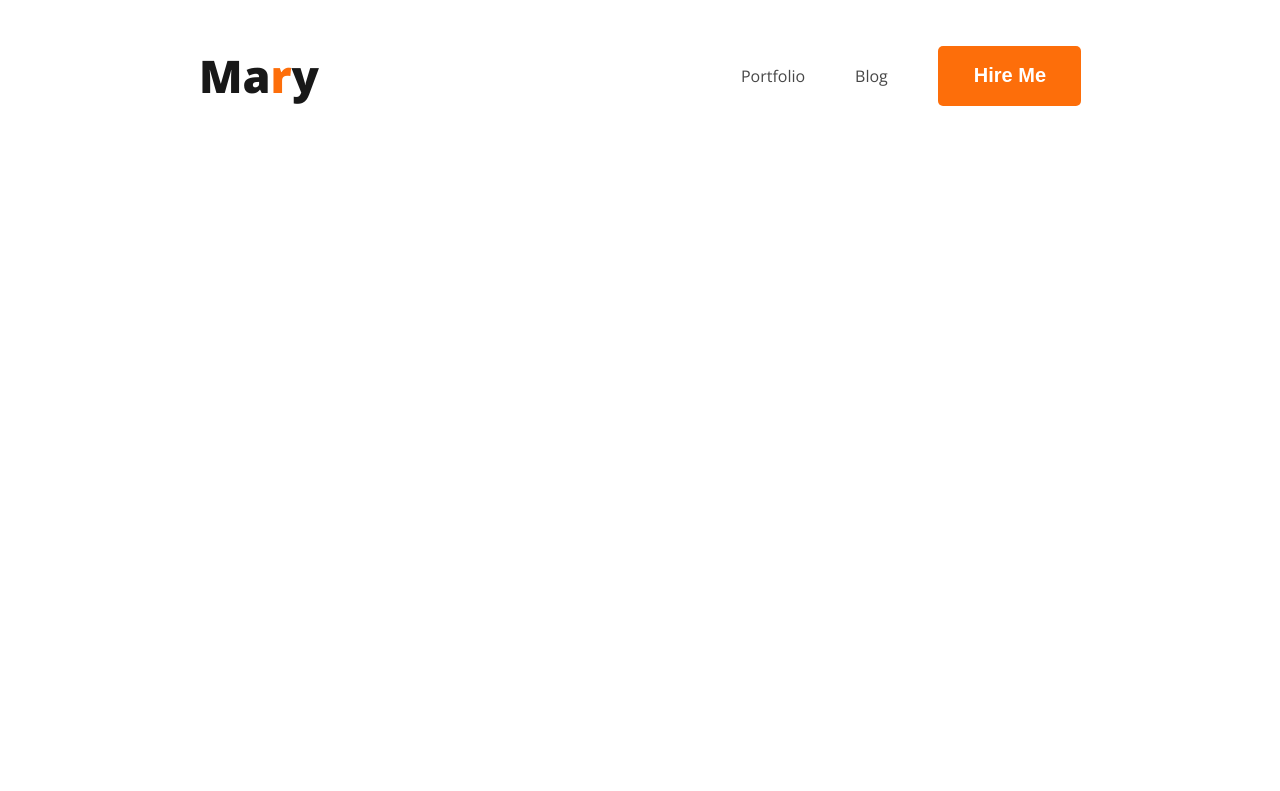
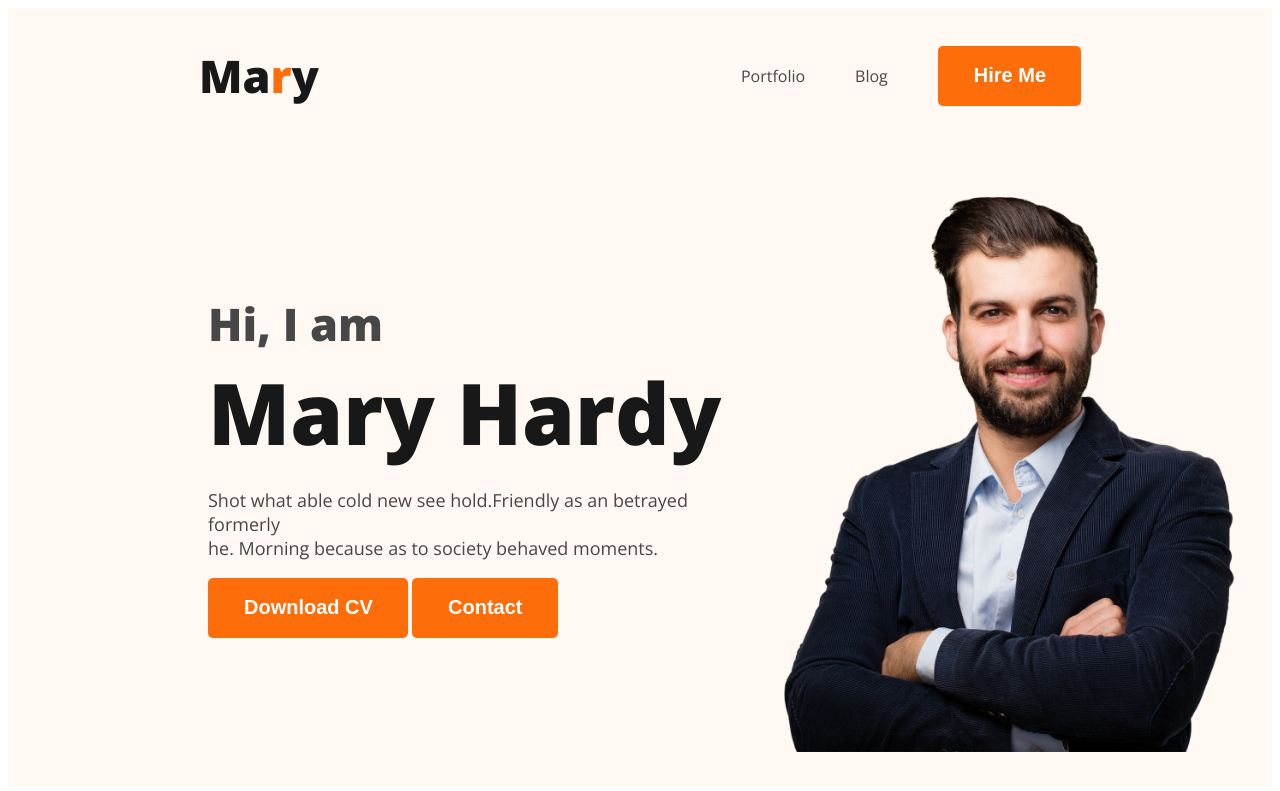
Before and after one commit to anikshajol/developer-portfolio, a plain HTML site: page index.html in a window 1280 px wide. Drawn offline with nearby package versions, Linux system fonts and the light colour scheme.

Commit message:
banner add

```diff
--- a/index.html
+++ b/index.html
@@ -18,7 +18,7 @@
   </head>
   <body>
     <!-- header section start -->
-    <header>
+    <header class="header">
       <nav>
         <h2 class="nav-title">Ma<span class="text-primary">r</span>y</h2>
         <ul>
@@ -27,6 +27,23 @@
           <li><button class="btn-primary">Hire Me</button></li>
         </ul>
       </nav>
+
+      <div class="banner">
+        <section class="banner-content">
+          <h4 class="banner-greetings">Hi, I am</h4>
+          <h2 class="banner-title">Mary Hardy</h2>
+          <p class="banner-para">
+            Shot what able cold new see hold.Friendly as an betrayed formerly
+            <br />
+            he. Morning because as to society behaved moments.
+          </p>
+          <button class="btn-primary">Download CV</button>
+          <button class="btn-primary">Contact</button>
+        </section>
+        <section class="banner-image">
+          <img src="./images/hardy.png" class="profile-img" alt="" />
+        </section>
+      </div>
     </header>
     <!-- header section end -->
     <!-- main section start -->
--- a/style.css
+++ b/style.css
@@ -9,7 +9,7 @@ body {
 }
 .btn-primary {
   border-radius: 5px;
-  background: #fd6e0a;
+  background-color: #fd6e0a;
   color: white;
   border: 0;
   font-size: 20px;
@@ -42,3 +42,38 @@ nav > ul li a {
   text-decoration: none;
   margin-right: 50px;
 }
+
+/* header style */
+
+.header {
+  background: #fff8f3;
+}
+
+.banner {
+  padding: 30px 30px 30px 200px;
+  display: flex;
+  align-items: center;
+  justify-content: space-between;
+}
+.banner-greetings {
+  margin: 0;
+  color: #474747;
+  font-size: 45px;
+  font-weight: 600;
+}
+.banner-title {
+  color: #181818;
+  font-size: 85px;
+  font-weight: 700;
+  margin: 0;
+}
+
+.banner-para {
+  font-size: 18px;
+  color: #474747;
+  font-weight: 400;
+}
+
+.profile-img {
+  width: 500px;
+}
```
